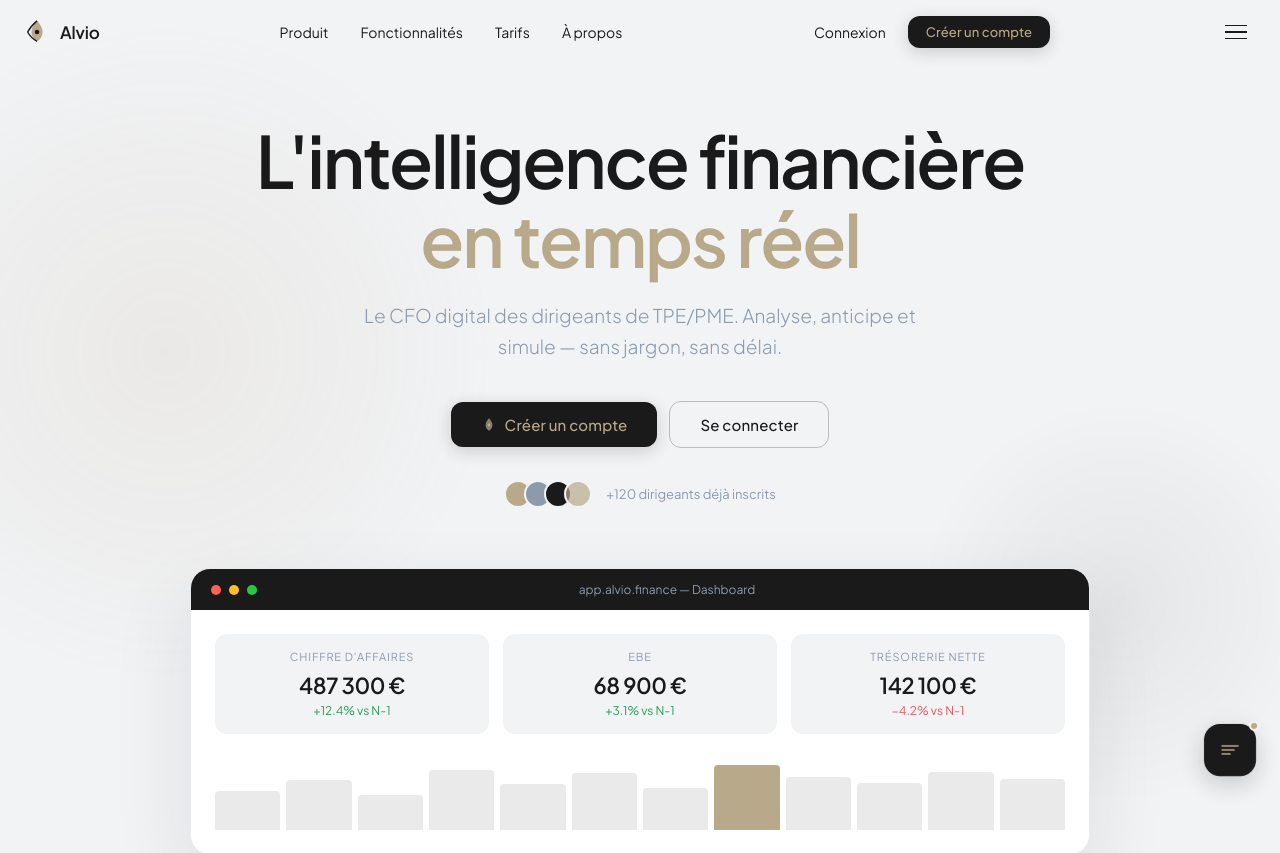
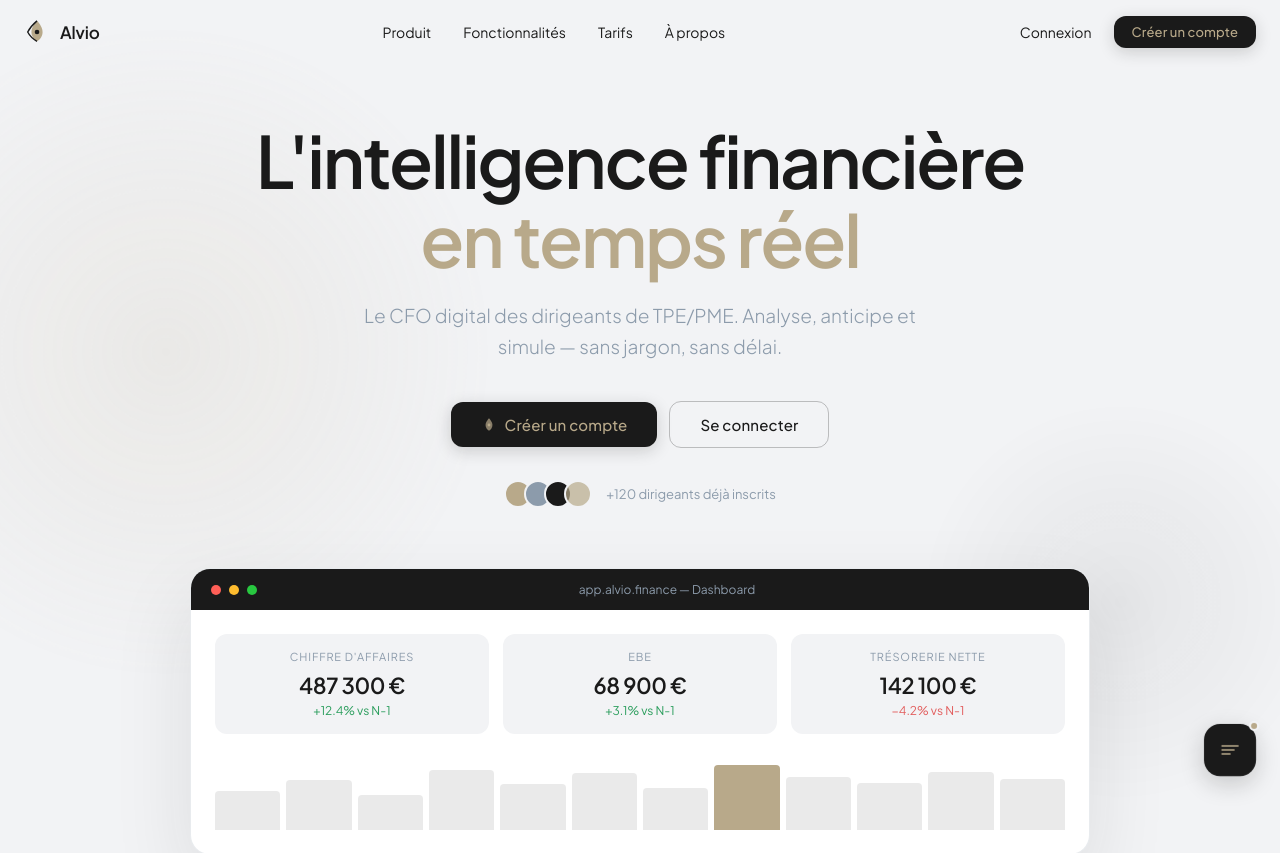
Before and after one commit to unalomeltd-spec/alvio, a Next.js app: page / in a window 1280 px wide. Shown: the top 853 px of the page. Built offline with nearby package versions, Linux system fonts and the light colour scheme.

Commit message:
Fix button style and layout for nav-burger

```diff
--- a/src/app/page.tsx
+++ b/src/app/page.tsx
@@ -108,7 +108,7 @@ Connexion
 
 <button className="nav-burger" onClick={() => setMenuOpen(o => !o)} style={{
 background: 'none', border: 'none', cursor: 'pointer', padding: 8, zIndex: 101,
-width: 40, height: 40, display: 'flex', flexDirection: 'column', gap: 5, alignItems: 'center', justifyContent: 'center',
+width: 40, height: 40,  flexDirection: 'column', gap: 5, alignItems: 'center', justifyContent: 'center',
 }}>
 <span style={{ display: 'block', width: 22, height: 1.5, background: '#1A1A1A', transition: 'all .3s ease', transform: menuOpen ? 'rotate(45deg) translate(4.5px, 4.5px)' : 'none' }}/>
 <span style={{ display: 'block', width: 22, height: 1.5, background: '#1A1A1A', transition: 'all .3s ease', opacity: menuOpen ? 0 : 1 }}/>
```
